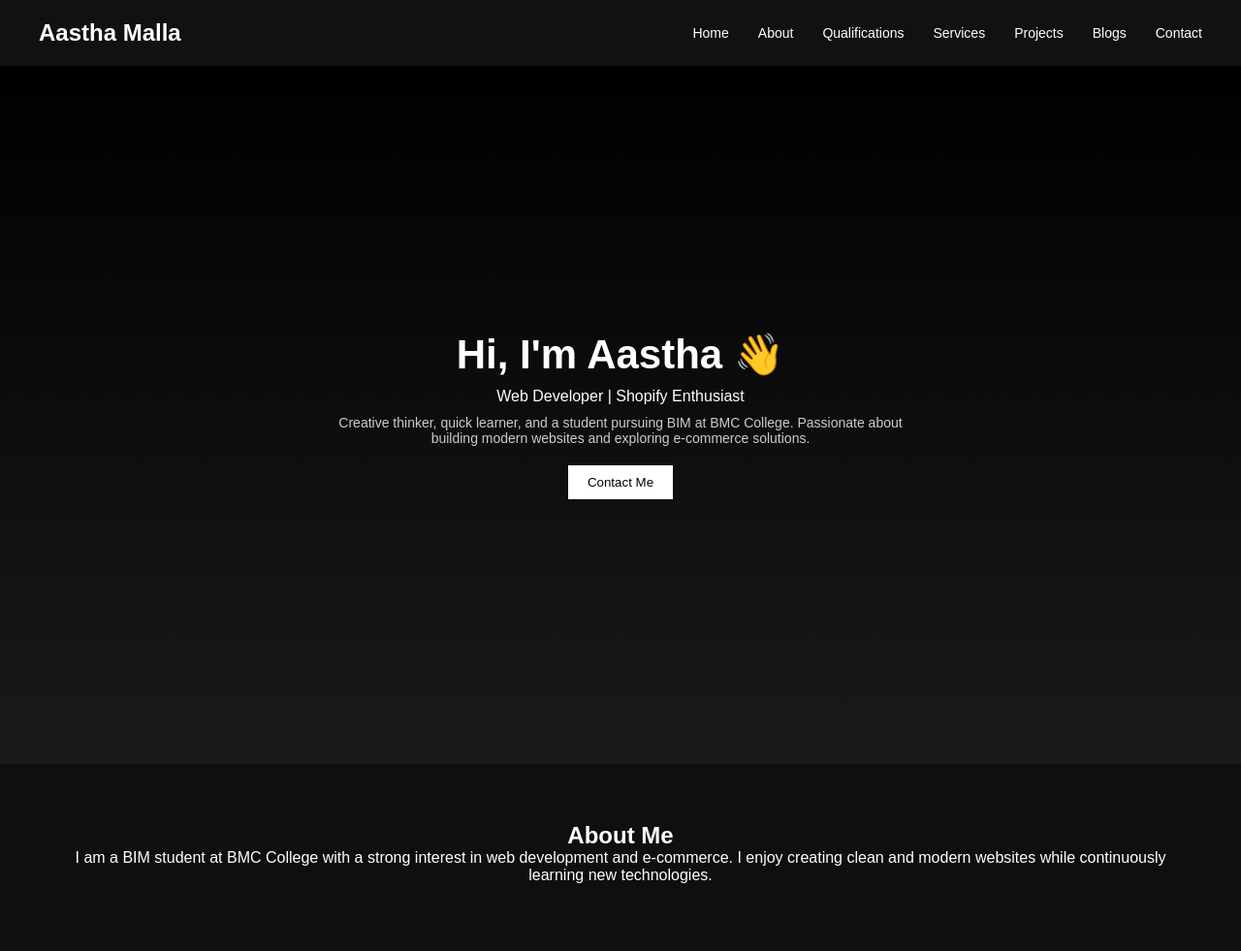
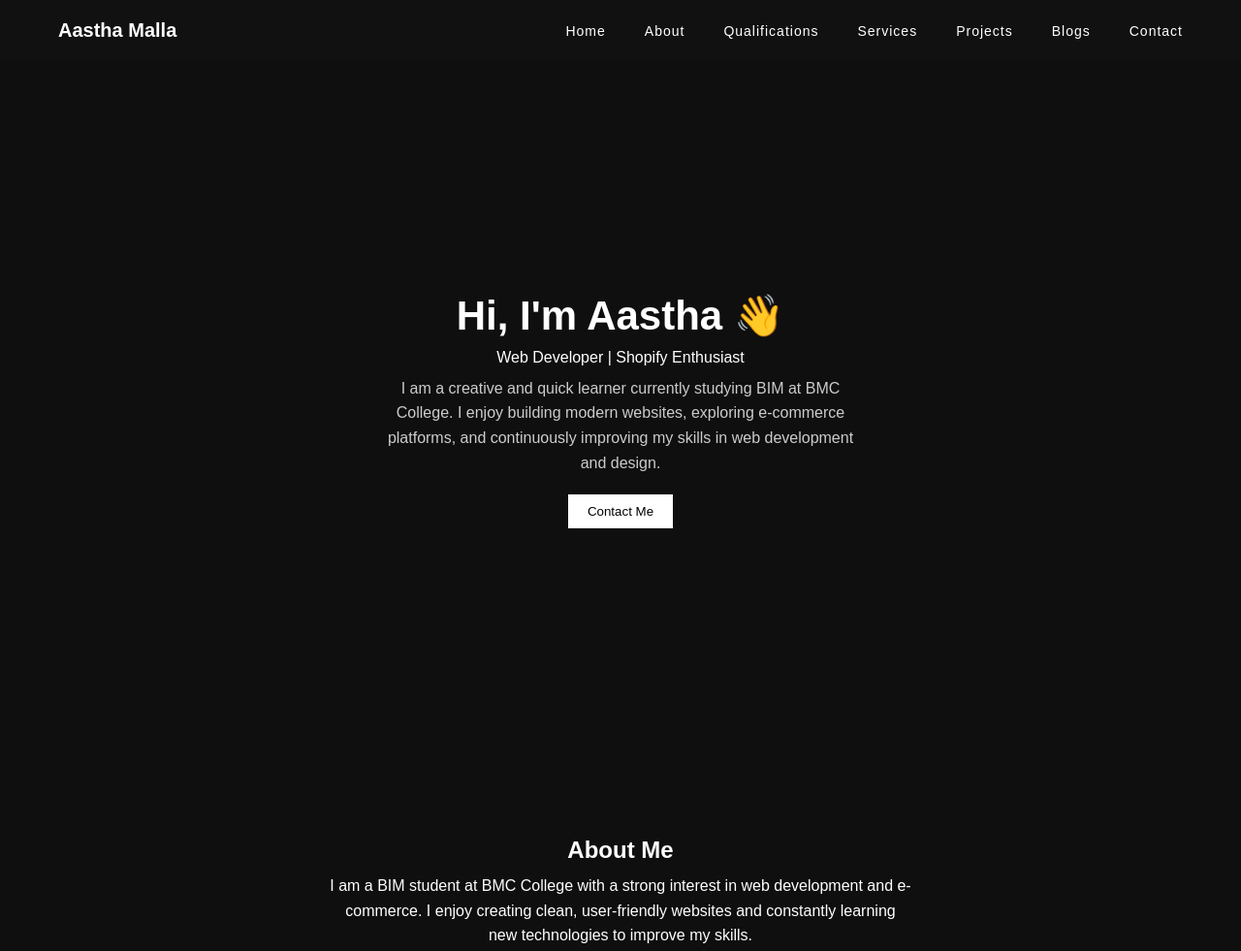
Before and after one commit to aasthamalla09/portfolio, a plain HTML site: page index.html in a window 1280 px wide. Shown: the top 981 px of the page at 97% size. Drawn offline with Linux system fonts and the light colour scheme.

Commit message:
Add files via upload

```diff
--- a/index.html
+++ b/index.html
@@ -4,13 +4,134 @@
 <meta charset="UTF-8">
 <meta name="viewport" content="width=device-width, initial-scale=1.0">
 <title>Aastha Malla | Portfolio</title>
-    <link rel="stylesheet" href="style.css">
 
-    <!-- Google Analytics (paste here later) -->
+<style>
+* {
+    margin: 0;
+    padding: 0;
+    box-sizing: border-box;
+}
+
+body {
+    font-family: Arial, sans-serif;
+    background: #0f0f0f;
+    color: white;
+}
+
+
+nav {
+    display: flex;
+    justify-content: space-between;
+    align-items: center;
+    padding: 20px 60px;
+    background: #111;
+}
+
+nav h2 {
+    font-size: 20px;
+}
+
+
+nav ul {
+    display: flex;
+    gap: 40px;
+    list-style: none !important; /* force remove bullets */
+}
+
+nav ul li {
+    list-style: none;
+}
+
+nav a {
+    color: white;
+    text-decoration: none;
+    font-size: 14px;
+    letter-spacing: 1px;
+}
+
+nav a:hover {
+    color: #aaa;
+}
+
+
+.hero {
+    height: 90vh;
+    display: flex;
+    flex-direction: column;
+    justify-content: center;
+    align-items: center;
+    text-align: center; /* centers text */
+    padding: 20px;
+}
+
+.hero h1 {
+    font-size: 42px;
+}
+
+.hero p {
+    margin-top: 10px;
+}
+
+
+.subtext {
+    margin-top: 15px;
+    max-width: 500px; /* prevents long line */
+    line-height: 1.6;
+    color: #ccc;
+}
+
+
+.hero button {
+    margin-top: 20px;
+    padding: 10px 20px;
+    border: none;
+    background: white;
+    color: black;
+    cursor: pointer;
+}
+
+
+.section {
+    padding: 80px 20px;
+    text-align: center;
+}
+
+.section p {
+    max-width: 600px;
+    margin: 10px auto;
+    line-height: 1.6;
+}
+
+
+.cards {
+    display: flex;
+    justify-content: center;
+    gap: 20px;
+    margin-top: 20px;
+}
+
+.card {
+    padding: 20px;
+    background: #1a1a1a;
+    border-radius: 10px;
+    transition: 0.3s;
+}
+
+.card:hover {
+    transform: scale(1.1);
+}
+
+
+footer {
+    text-align: center;
+    padding: 20px;
+    background: #111;
+}
+</style>
+
 </head>
 <body>
 
-    <!-- Navbar -->
 <nav>
     <h2>Aastha Malla</h2>
     <ul>
@@ -24,33 +145,30 @@
     </ul>
 </nav>
 
-    <!-- Hero -->
 <section id="home" class="hero">
     <h1>Hi, I'm Aastha 👋</h1>
     <p>Web Developer | Shopify Enthusiast</p>
     <p class="subtext">
-            Creative thinker, quick learner, and a student pursuing BIM at BMC College.
-            Passionate about building modern websites and exploring e-commerce solutions.
+        I am a creative and quick learner currently studying BIM at BMC College.
+        I enjoy building modern websites, exploring e-commerce platforms, and continuously
+        improving my skills in web development and design.
     </p>
     <button onclick="scrollToSection('contact')">Contact Me</button>
 </section>
 
-    <!-- About -->
 <section id="about" class="section">
     <h2>About Me</h2>
     <p>
         I am a BIM student at BMC College with a strong interest in web development and e-commerce.
-            I enjoy creating clean and modern websites while continuously learning new technologies.
+        I enjoy creating clean, user-friendly websites and constantly learning new technologies to improve my skills.
     </p>
 </section>
 
-    <!-- Qualifications -->
 <section id="qualification" class="section">
     <h2>Qualifications</h2>
     <p>Bachelor in Information Management (BIM) - BMC College</p>
 </section>
 
-    <!-- Services -->
 <section id="services" class="section">
     <h2>Services</h2>
     <div class="cards">
@@ -60,28 +178,32 @@
     </div>
 </section>
 
-    <!-- Projects -->
 <section id="projects" class="section">
     <h2>Projects</h2>
     <p>NOCTRA - Streetwear Shopify Store</p>
 </section>
 
-    <!-- Blogs -->
 <section id="blogs" class="section">
     <h2>Blogs</h2>
     <p>Why NOCTRA Stands Out: More Than Just Streetwear</p>
 </section>
 
-    <!-- Contact -->
 <section id="contact" class="section">
     <h2>Contact</h2>
     <p>Email: aastha@example.com</p>
 </section>
 
 <footer>
-        <p>© 2026 Aastha Malla | All Rights Reserved</p>
+    <p>© 2026 Aastha Malla</p>
 </footer>
 
-    <script src="script.js"></script>
+<script>
+function scrollToSection(id) {
+    document.getElementById(id).scrollIntoView({
+        behavior: "smooth"
+    });
+}
+</script>
+
 </body>
 </html>
```
Lines whose indentation alone changed are shown as unchanged.
